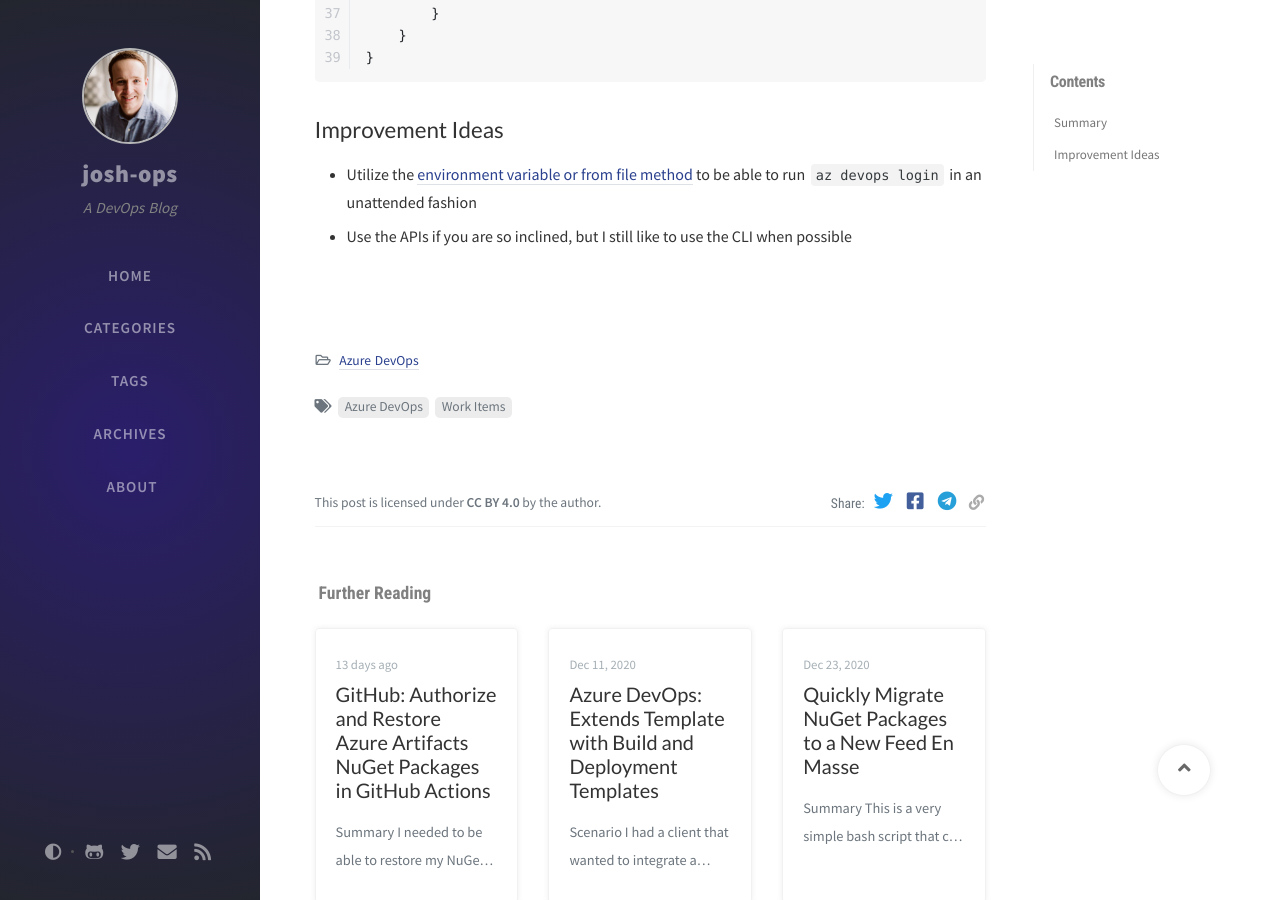
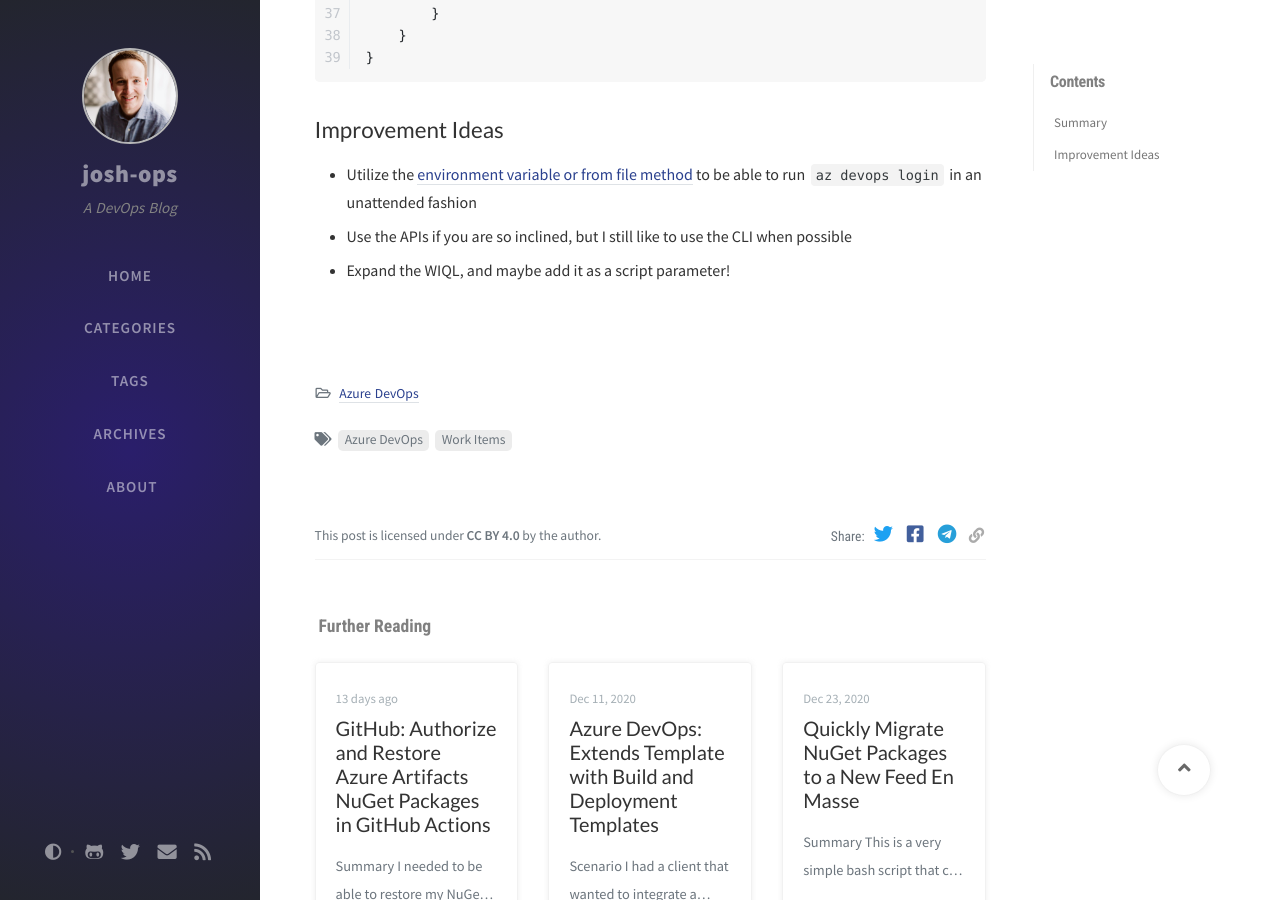
Before and after one commit to joshjohanning/joshjohanning.github.io, a Jekyll site: the page built from _posts/2020-01-17-reparent-work-items.md, in a window 1280 px wide and 900 px high, scrolled down 1428 px. Built offline with Jekyll 4.4.1, drawn with Linux system fonts in a browser that asks for light colours; nearby versions of some CDN libraries; comment, search, counter and statistics services are not loaded.

Commit message:
adding improvement idea

```diff
--- a/_posts/2020-01-17-reparent-work-items.md
+++ b/_posts/2020-01-17-reparent-work-items.md
@@ -64,3 +64,4 @@
 
 * Utilize the [environment variable or from file method](https://docs.microsoft.com/en-us/azure/devops/cli/log-in-via-pat?view=azure-devops&tabs=windows) to be able to run `az devops login` in an unattended fashion
 * Use the APIs if you are so inclined, but I still like to use the CLI when possible
+* Expand the WIQL, and maybe add it as a script parameter!
```
